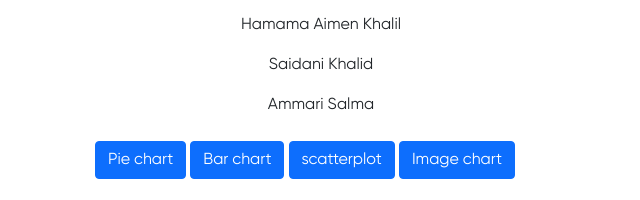
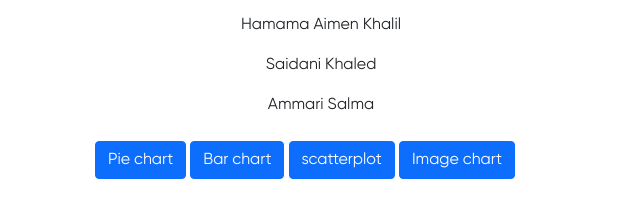
Before and after one commit to djnabil/Projet_covid19, a plain HTML site: page index.html in a window 1280 px wide. Shown: the part 327-527 px from the top of the page, 335-975 px from the left. Drawn offline with nearby package versions, Linux system fonts and the light colour scheme; no server answers.

Commit message:
Update index.html

```diff
--- a/index.html
+++ b/index.html
@@ -43,7 +43,7 @@
             <ul>
               <p>Djerdi Nabil</p>
               <p>Hamama Aimen Khalil</p>
-              <p>Saidani Khalid</p>
+              <p>Saidani Khaled</p>
               <p>Ammari Salma</p>
             </ul>
           </div>
```
